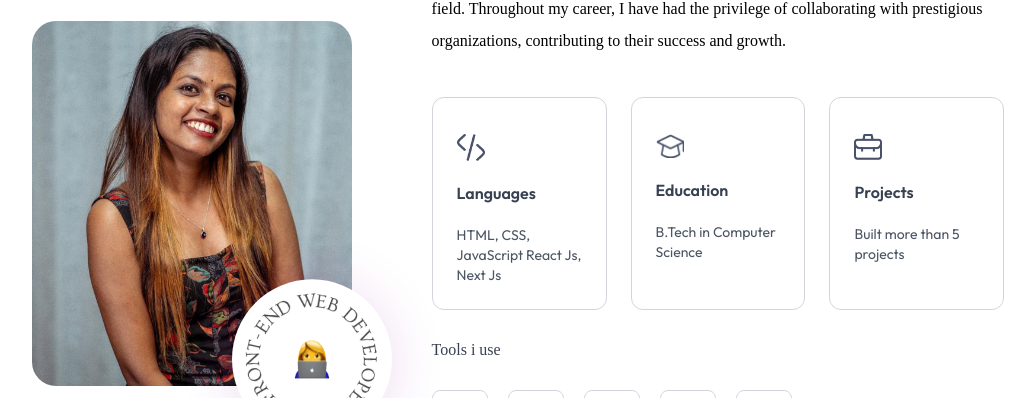
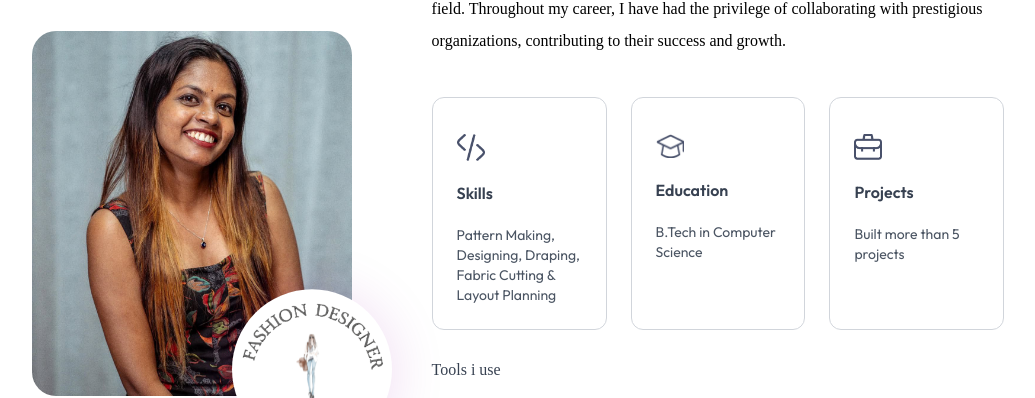
Before and after one commit to wandercode/houseofmangai, a website: page index.html in a window 1280 px wide. Shown: the part 1043-1441 px from the top of the page, without its empty margins (122-1157 px from the left). Drawn offline with Linux system fonts and the light colour scheme; a web font is replaced by a local one.

Commit message:
circular image changed, skills added, menu button service removed

```diff
--- a/index.html
+++ b/index.html
@@ -30,7 +30,6 @@
             class="hidden md:flex items-center gap-6 lg:gap-8 rounded-full px-12 py-3 bg-white shadow-sm bg-opacity-50 font-Ovo dark:border dark:border-white/30 dark:bg-transparent ">
             <li><a class='hover:text-gray-500 dark:hover:text-gray-300 transition' href="#top">Home</a></li>
             <li><a class='hover:text-gray-500 dark:hover:text-gray-300 transition' href="#about">About me</a></li>
-            <li><a class='hover:text-gray-500 dark:hover:text-gray-300 transition' href="#services">Services</a></li>
             <li><a class='hover:text-gray-500 dark:hover:text-gray-300 transition' href="#work">My Work</a></li>
             <li><a class='hover:text-gray-500 dark:hover:text-gray-300 transition' href="#contact">Contact me</a></li>
         </ul>
@@ -65,7 +64,6 @@
 
             <li><a href="#top" onclick="closeMenu()">Home</a></li>
             <li><a href="#about" onclick="closeMenu()">About me</a></li>
-            <li><a href="#services" onclick="closeMenu()">Services</a></li>
             <li><a href="#work" onclick="closeMenu()">My Work</a></li>
             <li><a href="#contact" onclick="closeMenu()">Contact me</a></li>
         </ul>
@@ -104,8 +102,8 @@
                     class="w-64 sm:w-80 rounded-3xl max-w-none">
                 <div
                     class="bg-white w-1/2 aspect-square absolute right-0 bottom-0 rounded-full translate-x-1/4 translate-y-1/3 shadow-[0_4px_55px_rgba(149,0,162,0.15)] flex items-center justify-center">
-                    <img src="./assets/circular-text.png" alt="" class="w-full animate-spin_slow">
-                    <img src="./assets/dev-icon.png" alt=""
+                    <img src="./assets/circularimage1.png" alt="" class="w-full animate-spin_slow">
+                    <img src="./assets/fashion-icon.png" alt=""
                         class="w-1/4 absolute top-1/2 left-1/2 -translate-x-1/2 -translate-y-1/2">
                 </div>
             </div>
@@ -118,8 +116,11 @@
                         class="border border-gray-300 dark:border-white/30 rounded-xl p-6 cursor-pointer hover:bg-lightHover hover:-translate-y-1 duration-500 hover:shadow-black dark:hover:shadow-white/80 dark:hover:bg-darkHover/50">
                         <img src="./assets/code-icon.png" alt="" class="w-7 mt-3 dark:hidden"><img
                             src="./assets/code-icon-dark.png" alt="" class="w-7 mt-3 hidden dark:block">
-                        <h3 class="my-4 font-semibold text-gray-700 dark:text-white">Languages</h3>
-                        <p class="text-gray-600 text-sm dark:text-white/80">HTML, CSS, JavaScript React Js, Next Js</p>
+                        <h3 class="my-4 font-semibold text-gray-700 dark:text-white">Skills</h3>
+                        <p class="text-gray-600 text-sm dark:text-white/80">Pattern Making,
+Designing,
+Draping,
+Fabric Cutting & Layout Planning</p>
                     </li>
                     <li
                         class="border border-gray-300 dark:border-white/30 rounded-xl p-6 cursor-pointer hover:bg-lightHover hover:-translate-y-1 duration-500 hover:shadow-black dark:hover:shadow-white/80 dark:hover:bg-darkHover/50">
```
Also changed, not shown: assets/circularimage1.png (added), assets/fashion-icon.png (added), assets/fashion-icon2.png (added), 2 other files.
